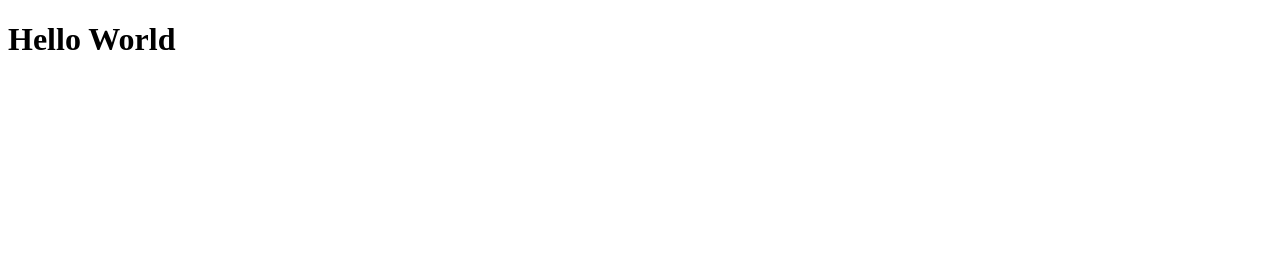
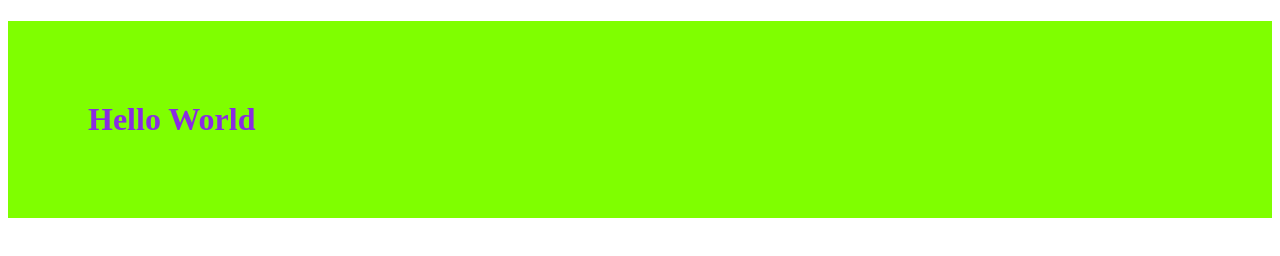
Before and after one commit to Isurini-2000/amwd-assignment-05, a plain HTML site: page feat.html in a window 1280 px wide. Drawn offline with Linux system fonts and the light colour scheme.

Commit message:
added feat.css file

```diff
--- /dev/null
+++ b/feat.css
@@ -0,0 +1,5 @@
+h1{
+    color: blueviolet;
+    background-color: chartreuse;
+    padding: 80px;
+}
--- a/feat.html
+++ b/feat.html
@@ -4,6 +4,7 @@
     <meta charset="UTF-8">
     <meta name="viewport" content="width=device-width, initial-scale=1.0">
     <title>feat</title>
+    <link rel="stylesheet" href="./feat.css">
 </head>
 <body>
     <h1>Hello World</h1>
```
